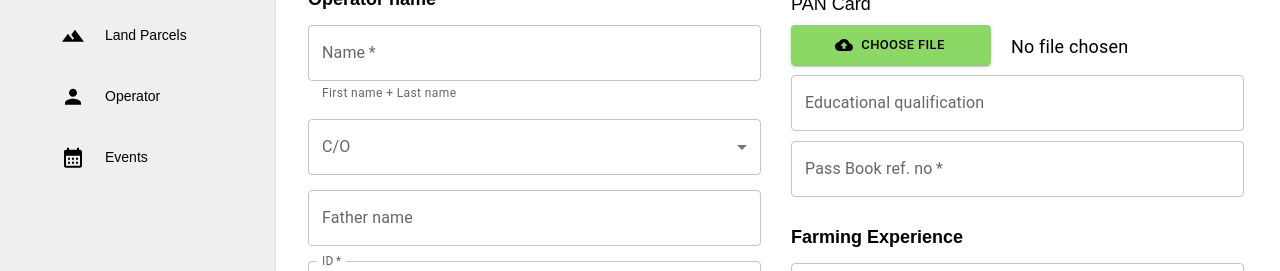
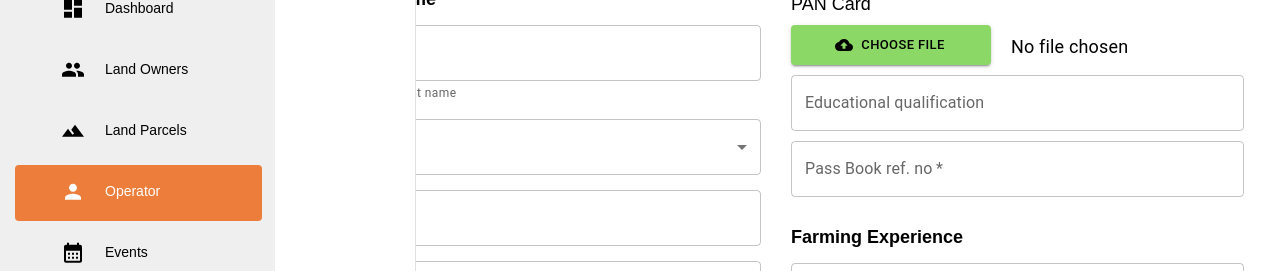
Before and after one commit to vaidehipatel311/carbon-mint-1, a React (Create React App) app: page /add-operator in a window 1280 px wide. Shown: the part 197-468 px from the top of the page. Built offline with nearby package versions, Linux system fonts and the light colour scheme.

Commit message:
modified

```diff
--- a/public/index.html
+++ b/public/index.html
@@ -2,7 +2,7 @@
 <html lang="en">
   <head>
     <meta charset="utf-8" />
-    <link rel="icon" href="%PUBLIC_URL%/Final Logo.png" />
+    <link rel="icon" href="%PUBLIC_URL%/FinalLogo.png" />
 
     <meta name="viewport" content="width=device-width, initial-scale=1" />
     <meta name="theme-color" content="#000000" />
--- a/src/Components/Sidebar/index.js
+++ b/src/Components/Sidebar/index.js
@@ -19,7 +19,8 @@
     const isActive1 = location.pathname === '/dashboard';
     const isActive2 = location.pathname === '/landowners';
     const isActive3 = location.pathname === '/landparcels';
-    const isActive4 = location.pathname.includes('/operator') || location.pathname.includes('/operator/add-operator') || location.pathname.includes('/operator/profile') || location.pathname.includes('/operator/profile/landparcel') || location.pathname.includes('/operator/profile/landparcel/crops');
+    const isActive4 = location.pathname.includes('/operator') || location.pathname.includes('/add-operator') ||
+                    location.pathname.includes('/operator/profile') || location.pathname.includes('/operator/profile/landparcel') || location.pathname.includes('/operator/profile/landparcel/crops');
     const isActive5 = location.pathname.includes('/events/1') || location.pathname.includes('/events/2');
 
     const dashboardStyles = {
```
Also changed, not shown: public/FinalLogo.png (renamed from src/assets/images/SideBar/FinalLogo.png).
